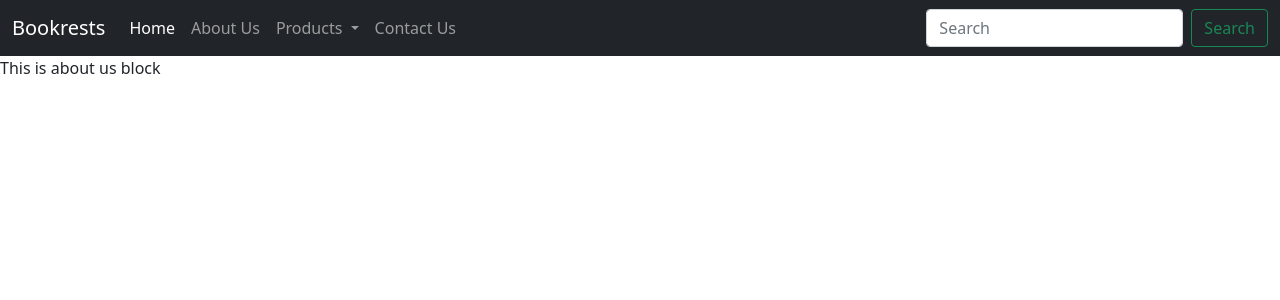
After one commit to Akansh-Verma/Bookrests, a Django app: template bookrests/templates/about.html in a window 1280 px wide. The commit adds this page. Shown: the top 300 px of the page. Run offline with Django 4.2, Linux system fonts and the light colour scheme; the template is opened without the code that fills it, so the values that code supplies are empty.

Commit message:
Updated templates and urls

```diff
--- a/bookrests/bookrests/urls.py
+++ b/bookrests/bookrests/urls.py
@@ -16,6 +16,11 @@ Including another URLconf
 from django.contrib import admin
 from django.urls import path, include
 
+
+admin.site.site_header = "Bookrests Admin"
+admin.site.site_title = "Bookrests Admin Portal"
+admin.site.index_title = "Welcome to Bookrests Portal"
+
 urlpatterns = [
     path("admin/", admin.site.urls),
     path('', include('home.urls'))
--- /dev/null
+++ b/bookrests/templates/about.html
@@ -0,0 +1,5 @@
+{% extends 'base.html' %}
+{% block title %}About Us{% endblock title %}
+{% block body %}
+This is about us block
+{% endblock body %}
--- /dev/null
+++ b/bookrests/templates/base.html
@@ -0,0 +1,64 @@
+<!doctype html>
+<html lang="en">
+  <head>
+    <!-- Required meta tags -->
+    <meta charset="utf-8">
+    <meta name="viewport" content="width=device-width, initial-scale=1">
+
+    <!-- Bootstrap CSS -->
+    <link href="https://cdn.jsdelivr.net/npm/bootstrap@5.1.3/dist/css/bootstrap.min.css" rel="stylesheet" integrity="sha384-1BmE4kWBq78iYhFldvKuhfTAU6auU8tT94WrHftjDbrCEXSU1oBoqyl2QvZ6jIW3" crossorigin="anonymous">
+
+    <title> {% block title %} {% endblock title %} | Bookrests</title>
+  </head>
+  <body>
+    <nav class="navbar navbar-expand-lg navbar-dark bg-dark">
+      <div class="container-fluid">
+        <a class="navbar-brand" href="/">Bookrests</a>
+        <button class="navbar-toggler" type="button" data-bs-toggle="collapse" data-bs-target="#navbarScroll" aria-controls="navbarScroll" aria-expanded="false" aria-label="Toggle navigation">
+          <span class="navbar-toggler-icon"></span>
+        </button>
+        <div class="collapse navbar-collapse" id="navbarScroll">
+          <ul class="navbar-nav me-auto my-2 my-lg-0 navbar-nav-scroll" style="--bs-scroll-height: 100px;">
+            <li class="nav-item">
+              <a class="nav-link active" aria-current="page" href="/">Home</a>
+            </li>
+            <li class="nav-item">
+              <a class="nav-link" href="/about">About Us</a>
+            </li>
+            <li class="nav-item dropdown">
+              <a class="nav-link dropdown-toggle" href="#" id="navbarScrollingDropdown" role="button" data-bs-toggle="dropdown" aria-expanded="false">
+                Products
+              </a>
+              <ul class="dropdown-menu" aria-labelledby="navbarScrollingDropdown">
+                <li><a class="dropdown-item" href="/services">Services</a></li>
+                <li><a class="dropdown-item" href="#">Another action</a></li>
+                <li><hr class="dropdown-divider"></li>
+                <li><a class="dropdown-item" href="#">Something else here</a></li>
+              </ul>
+            </li>
+            <li class="nav-item">
+              <a class="nav-link" href="/contact">Contact Us</a>
+            </li>
+          </ul>
+          <form class="d-flex">
+            <input class="form-control me-2" type="search" placeholder="Search" aria-label="Search">
+            <button class="btn btn-outline-success" type="submit">Search</button>
+          </form>
+        </div>
+      </div>
+    </nav>
+
+     {% block body %}{% endblock body %}
+
+    <!-- Optional JavaScript; choose one of the two! -->
+
+    <!-- Option 1: Bootstrap Bundle with Popper -->
+    <script src="https://cdn.jsdelivr.net/npm/bootstrap@5.1.3/dist/js/bootstrap.bundle.min.js" integrity="sha384-ka7Sk0Gln4gmtz2MlQnikT1wXgYsOg+OMhuP+IlRH9sENBO0LRn5q+8nbTov4+1p" crossorigin="anonymous"></script>
+
+    <!-- Option 2: Separate Popper and Bootstrap JS -->
+    <!--
+    <script src="https://cdn.jsdelivr.net/npm/@popperjs/core@2.10.2/dist/umd/popper.min.js" integrity="sha384-7+zCNj/IqJ95wo16oMtfsKbZ9ccEh31eOz1HGyDuCQ6wgnyJNSYdrPa03rtR1zdB" crossorigin="anonymous"></script>
+    <script src="https://cdn.jsdelivr.net/npm/bootstrap@5.1.3/dist/js/bootstrap.min.js" integrity="sha384-QJHtvGhmr9XOIpI6YVutG+2QOK9T+ZnN4kzFN1RtK3zEFEIsxhlmWl5/YESvpZ13" crossorigin="anonymous"></script>
+    -->
+  </body>
+</html>
--- /dev/null
+++ b/bookrests/templates/services.html
@@ -0,0 +1,5 @@
+{% extends 'base.html' %}
+{% block title %}Services{% endblock title %}
+{% block body %}
+This is Services block
+{% endblock body %}
```
Also changed, not shown: bookrests/home/views.py (+6 -3 lines), bookrests/templates/contact.html (added, +9 -0 lines), bookrests/templates/index.html (+30 -60 lines), bookrests/db.sqlite3, 3 other files.
